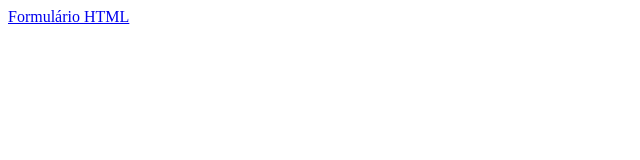
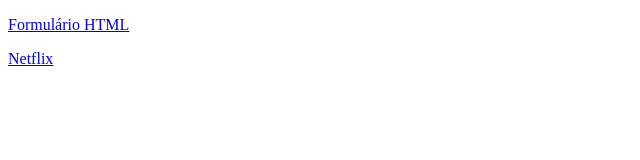
Before and after one commit to Luiz03LLL/Luiz03LLL.github.io, a plain HTML site: page index.html in a window 1280 px wide. Shown: the whole page, without its empty margins (0-640 px from the left). Drawn offline with Linux system fonts and the light colour scheme.

Commit message:
adicionei link ao index

```diff
--- a/index.html
+++ b/index.html
@@ -7,7 +7,10 @@
     <title>Curso html</title>
 </head>
 <body>
+    <p>
     <a href="./MeuFormulário.html">
-    Formulário HTML</a>
+    Formulário HTML</a></p>
+    <p>
+    <a href="Netflix.html">Netflix</a></p>
 </body>
 </html>
```
